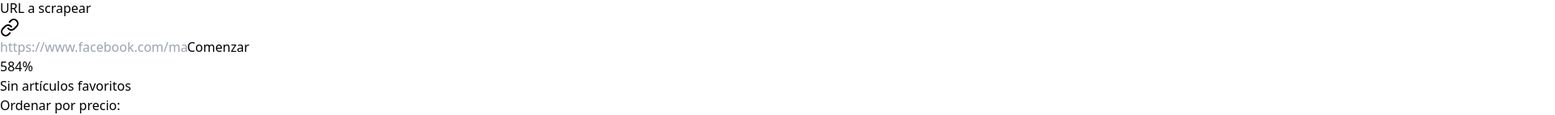
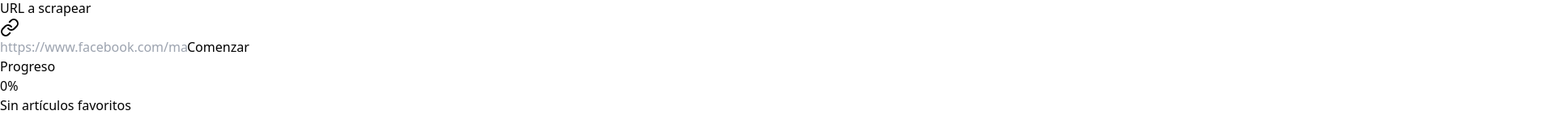
Before and after one commit to Quide1/marketplace-ia, a React (Vite) app: page / in a window 1280 px wide. Shown: the part 122-264 px from the top of the page at 81% size, 1920 px wide, since content can reach past the window. Built offline with nearby package versions, Linux system fonts and the light colour scheme.

Commit message:
fix progress bar

```diff
--- a/src/components/ProgressBar.tsx
+++ b/src/components/ProgressBar.tsx
@@ -1,23 +1,32 @@
-import React, { useEffect, useState } from 'react';
+import React, { useEffect, useState } from "react";
 
 interface ProgressBarProps {
   currentValue: number;
-  maxValue: number;
+  maxValue: number | null;
 }
 
-const ProgressBar: React.FC<ProgressBarProps> = ({ currentValue, maxValue }) => {
+const ProgressBar: React.FC<ProgressBarProps> = ({
+  currentValue,
+  maxValue,
+}) => {
   const [progress, setProgress] = useState(0);
 
   useEffect(() => {
-    // Simular el efecto de animación
+    if (!maxValue || maxValue === 0) {
+      setProgress(0); // Si no hay maxValue válido, establece el progreso en 0
+      return;
+    }
+
+    const increment = (currentValue / maxValue) * 100;
+    const limitedIncrement = Math.min(increment, 100); // Limitar el progreso al 100%
+
     const interval = setInterval(() => {
       setProgress((prev) => {
-        const increment = (currentValue / maxValue) * 100;
-        if (prev < increment) {
-          return prev + 1;
+        if (prev < limitedIncrement) {
+          return prev + 1; // Incrementar gradualmente el progreso
         } else {
           clearInterval(interval);
-          return increment;
+          return limitedIncrement;
         }
       });
     }, 10);
@@ -26,12 +35,17 @@ const ProgressBar: React.FC<ProgressBarProps> = ({ currentValue, maxValue }) =>
   }, [currentValue, maxValue]);
 
   return (
-    <div className="w-full bg-gray-300 rounded-full h-6">
-      <div
-        className="bg-blue-500 h-6 rounded-full text-white text-xs font-bold flex items-center justify-center transition-all duration-500"
-        style={{ width: `${progress}%` }}
-      >
-        {Math.floor(progress)}%
+    <div className="w-full  flex flex-col gap-2 p-4 items-center justify-center">
+      <p className="text-yellow-700 font-bold">Progreso</p>
+      <div className="w-[400px] ">
+        <div className="w-full bg-gray-300 rounded-full h-6 ">
+          <div
+            className="bg-blue-500 h-6 rounded-full  text-xs font-bold flex items-center justify-center transition-all duration-500 text-yellow-800"
+            style={{ width: `${progress}%` }}
+          >
+            {Math.floor(progress)}%
+          </div>
+        </div>
       </div>
     </div>
   );
```
